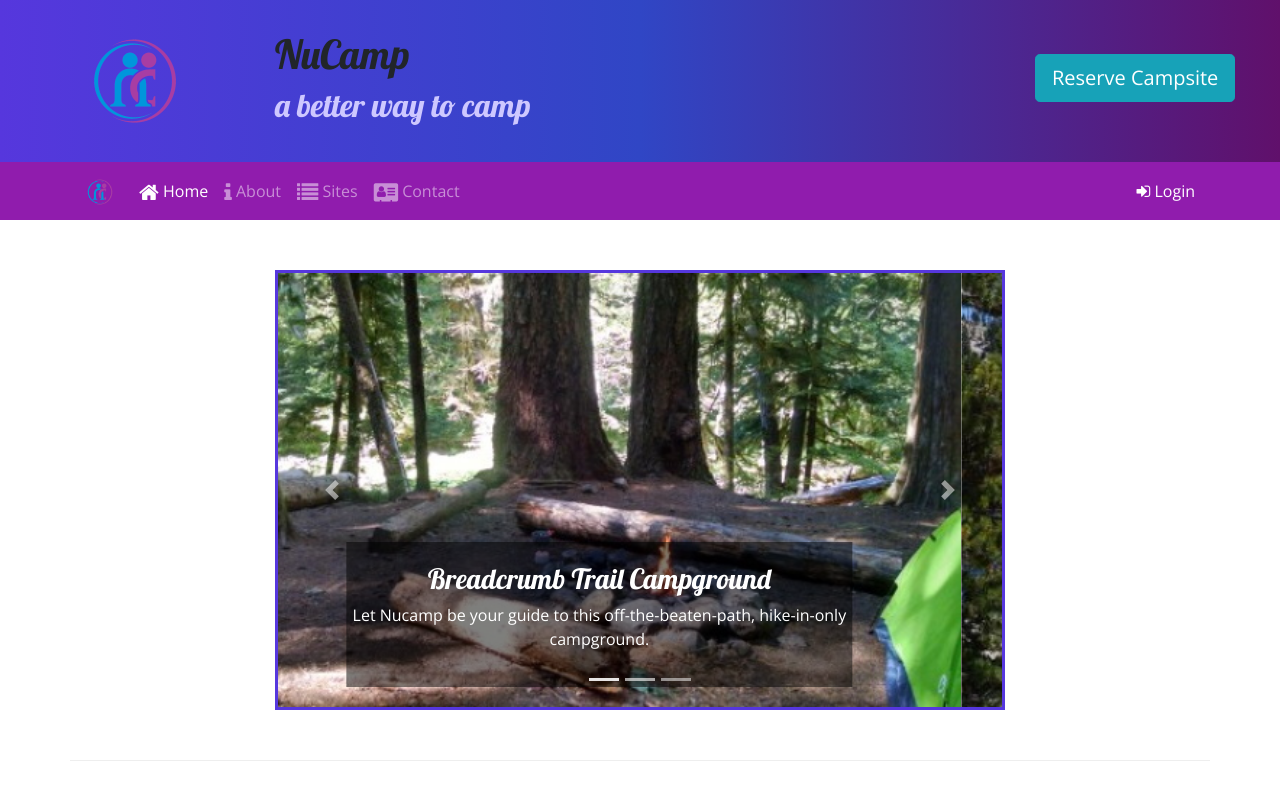
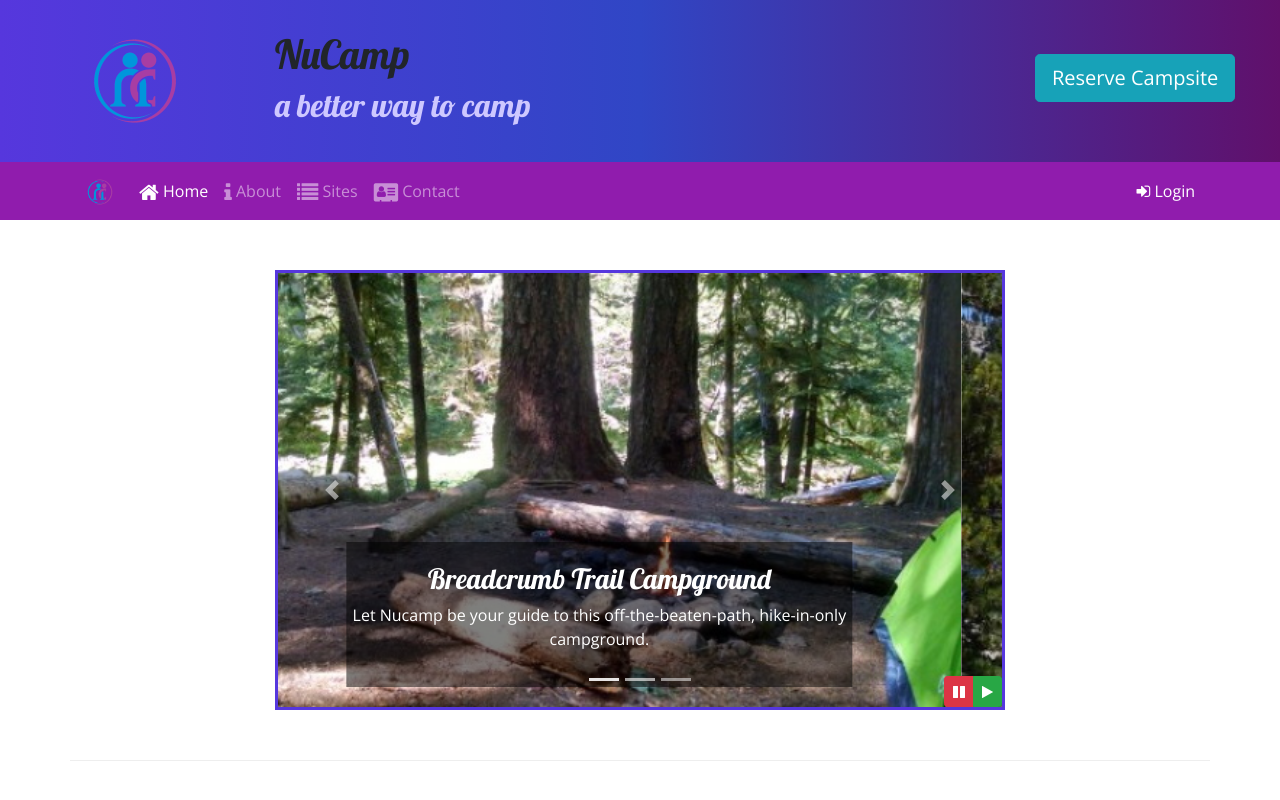
Before and after one commit to InfoPrince21/WebDev, a website: page index.html in a window 1280 px wide. Shown: the top 800 px of the page. Drawn offline with nearby package versions, Linux system fonts and the light colour scheme.

Commit message:
Bootstrap and jQuery Part1

```diff
--- a/css/styles.css
+++ b/css/styles.css
@@ -53,3 +53,10 @@ a, a:hover {
 .carousel {
     border: solid #5637DD;
 }
+
+#carouselButton {
+    position: absolute;
+    right: 0;
+    bottom: 0;
+    z-index: 100;
+}
--- a/index.html
+++ b/index.html
@@ -185,6 +185,14 @@
                             <span class="carousel-control-next-icon"></span>
                             <span class="sr-only">Next</span>
                         </a>
+                        <div class="btn-group" id="carouselButton">
+                            <button class="btn btn-danger btn-sm" id="carouselPause">
+                                <i class="fa fa-pause"></i>
+                            </button>
+                            <button class="btn btn-success btn-sm" id="carouselPlay">
+                                <i class="fa fa-play"></i>
+                            </button>
+                        </div>
                     </div>
                 </div>
             </div>
@@ -264,6 +272,18 @@
         <script src="node_modules/popper.js/dist/umd/popper.min.js"></script>
         <script src="node_modules/bootstrap/dist/js/bootstrap.min.js"></script>
 
+        <script>
+            $(function() {
+                $(".carousel").carousel( { interval: 2000 } );
+                $("#carouselPause").click(function(){
+                    $(".carousel").carousel("pause");
+                });
+                $("#carouselPlay").click(function(){
+                    $(".carousel").carousel("cycle");
+                });
+            });
+        </script>
+
         <!--
         <script>
             $(function () {
```
